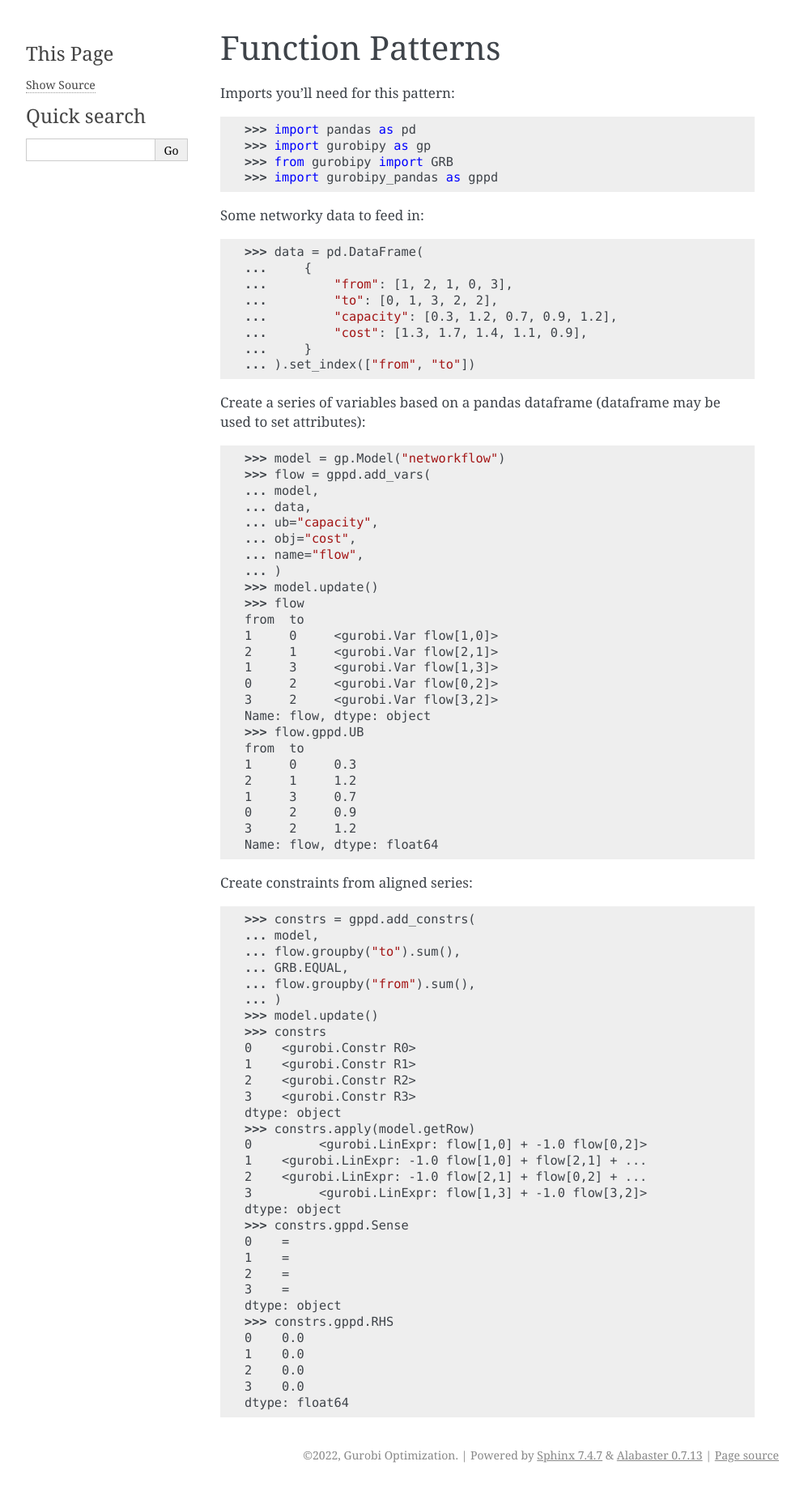
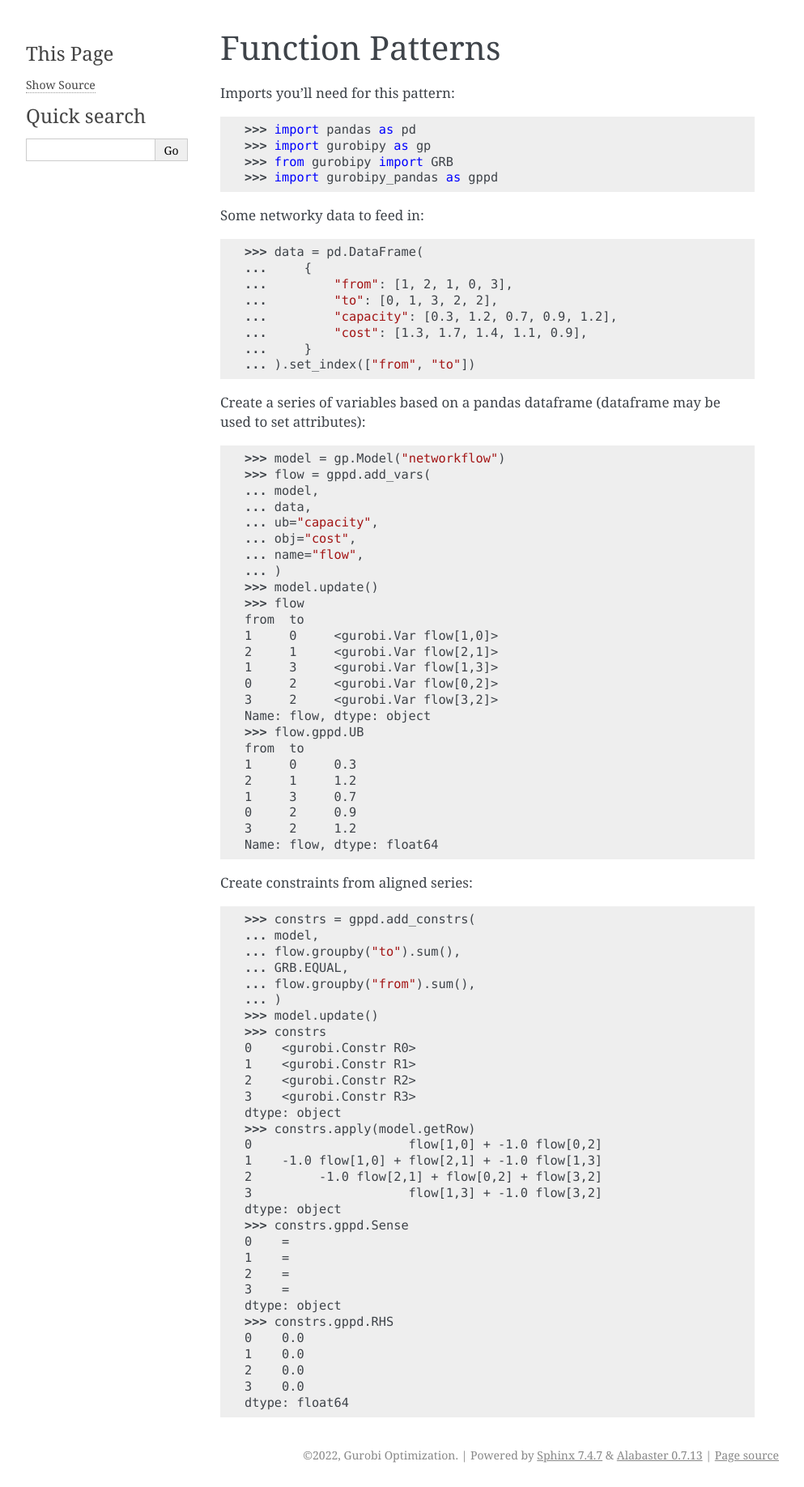
Before and after one commit to Gurobi/gurobipy-pandas, a Sphinx documentation site: the page built from docs/source/function-patterns.rst, in a window 1280 px wide. Shown: the whole page at 81% size, without its empty margins (148-1141 px from the left). Built offline with Sphinx 7.4.7, drawn with Linux system fonts in a browser that asks for light colours; pages that are not in the unit, such as notebooks, are missing from menus.

Commit message:
Update doctests to match gurobipy v10 output

```diff
--- a/docs/source/function-patterns.rst
+++ b/docs/source/function-patterns.rst
@@ -71,10 +71,10 @@ Create constraints from aligned series:
     3    <gurobi.Constr R3>
     dtype: object
     >>> constrs.apply(model.getRow)
-    0         <gurobi.LinExpr: flow[1,0] + -1.0 flow[0,2]>
-    1    <gurobi.LinExpr: -1.0 flow[1,0] + flow[2,1] + ...
-    2    <gurobi.LinExpr: -1.0 flow[2,1] + flow[0,2] + ...
-    3         <gurobi.LinExpr: flow[1,3] + -1.0 flow[3,2]>
+    0                     flow[1,0] + -1.0 flow[0,2]
+    1    -1.0 flow[1,0] + flow[2,1] + -1.0 flow[1,3]
+    2         -1.0 flow[2,1] + flow[0,2] + flow[3,2]
+    3                     flow[1,3] + -1.0 flow[3,2]
     dtype: object
     >>> constrs.gppd.Sense
     0    =
--- a/docs/source/index.rst
+++ b/docs/source/index.rst
@@ -44,10 +44,10 @@ Once variables are added, standard pandas transformations can be used to build e
    2  2  <gurobi.Var y[2]>
    3  1  <gurobi.Var y[3]>
    >>> df.groupby('a').sum()  # doctest: +NORMALIZE_WHITESPACE
-                                 y
+                y
    a
-   1  <gurobi.LinExpr: y[0] + y[3]>
-   2  <gurobi.LinExpr: y[1] + y[2]>
+   1  y[0] + y[3]
+   2  y[1] + y[2]
 
 Finally, the accessors allow constraints to be added to the model using the resulting expressions:
 
--- a/docs/source/walkthrough.rst
+++ b/docs/source/walkthrough.rst
@@ -117,10 +117,10 @@ Finally, we can build the capacity constraints by using the "knapsack" index to
     ...     (df_assign["weight"] * df_assign["x"])
     ...     .groupby("knapsack").sum()
     ... )
-    >>> total_weight
+    >>> total_weight  # doctest: +ELLIPSIS
     knapsack
-    1    <gurobi.LinExpr: x[1,1] + 1.5 x[2,1] + 1.2 x[3...
-    2    <gurobi.LinExpr: x[1,2] + 1.5 x[2,2] + 1.2 x[3...
+    1    x[1,1] + 1.5 x[2,1] + 1.2 x[3,1] + ...
+    2    x[1,2] + 1.5 x[2,2] + 1.2 x[3,2] + ...
     dtype: object
 
 and using the function :code:`gppd.add_constrs` to create constraints by aligning these expressions with capacity data:
```
Also changed, not shown: 2 other files.
